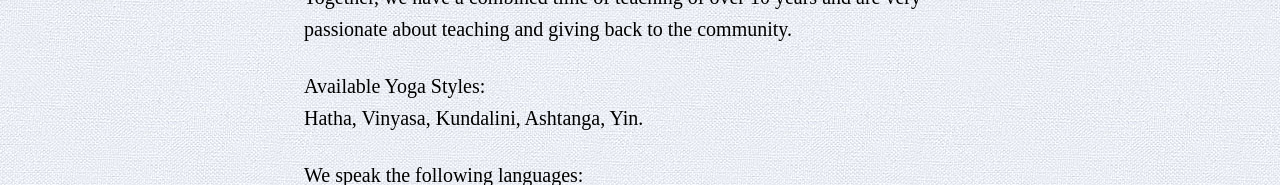
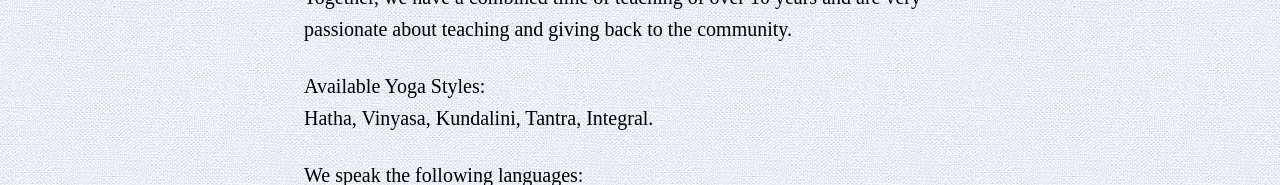
Before and after one commit to Existenziell/casa-chakras, a Next.js app: page /about in a window 1280 px wide. Shown: the part 433-618 px from the top of the page. Built offline with nearby package versions, Linux system fonts and the light colour scheme; a web font is replaced by a local one.

Commit message:
Update about.js

```diff
--- a/pages/about.js
+++ b/pages/about.js
@@ -30,7 +30,7 @@ const About = ({ i18n }) => {
             We are 2 professional Yoga teachers welcoming you and offering a wide variety of Yoga styles and experiences.
             Together, we have a combined time of teaching of over 10 years and are very passionate about teaching and giving back to the community.
           </p>
-          <p className='mt-6'>Available Yoga Styles:<br /> Hatha, Vinyasa, Kundalini, Ashtanga, Yin.</p>
+          <p className='mt-6'>Available Yoga Styles:<br /> Hatha, Vinyasa, Kundalini, Tantra, Integral.</p>
           <p className='mt-6'>We speak the following languages:<br />English, Español, Português, Français, Deutsch.</p>
           <Link href='/contact'><a className='link mt-6 inline-block'>Contact us</a></Link>
         </div>
```
